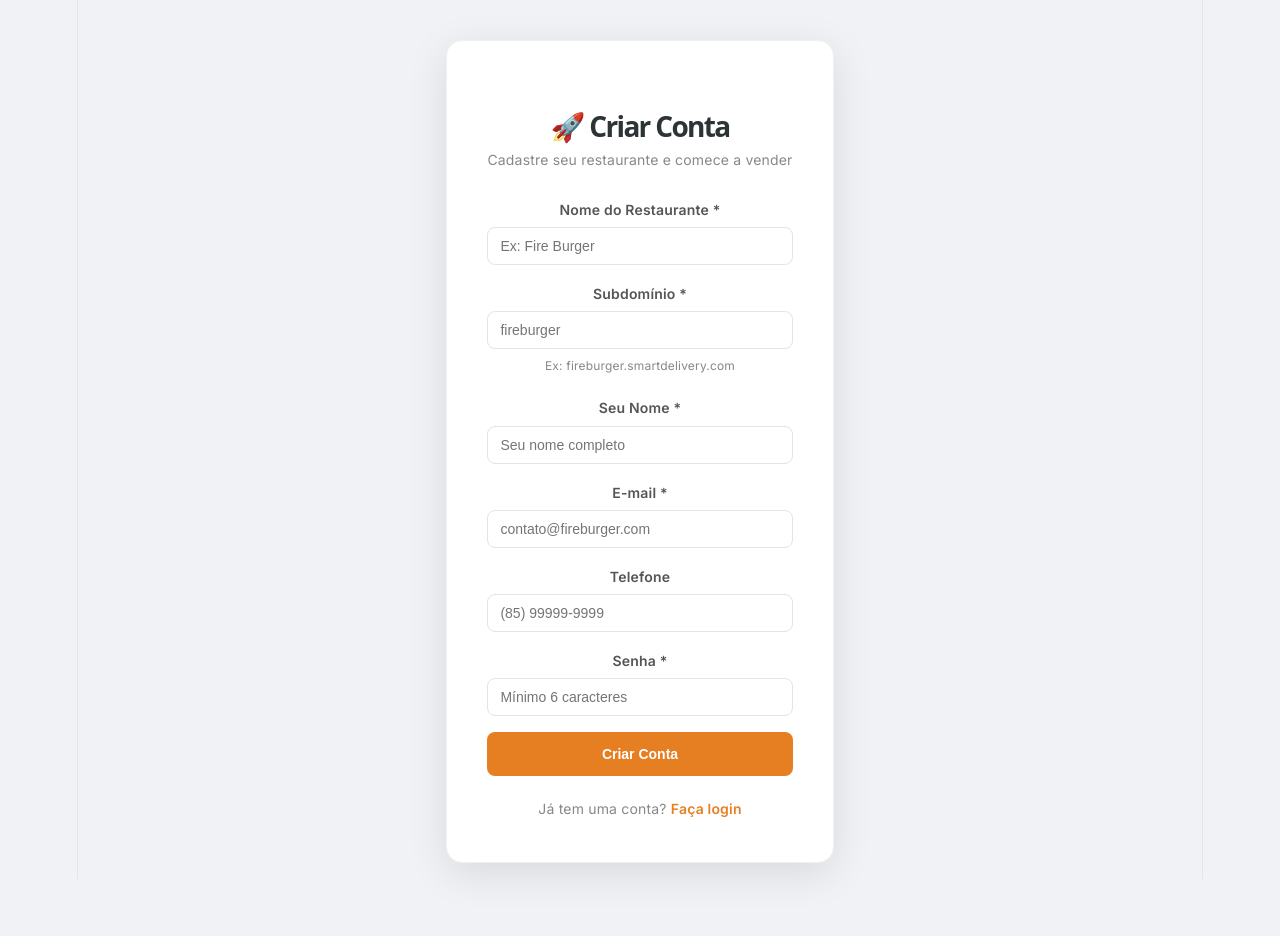
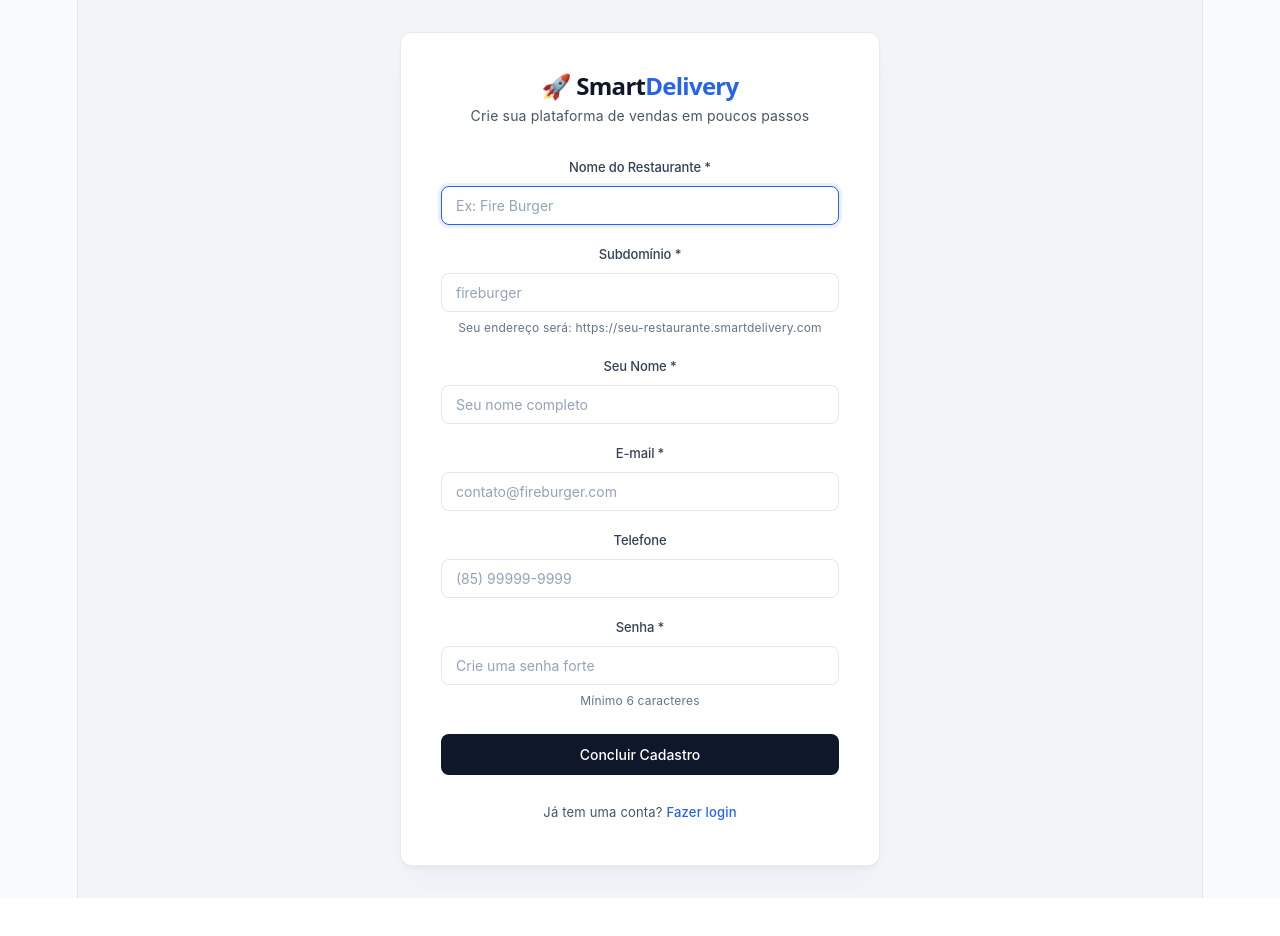
Before and after one commit to PauloMiguez/smart-delivery-saas, a React (Vite) app in the folder frontend-react/: page /register in a window 1280 px wide. Shown: the top 936 px of the page. After the commit the page ends 898 px from the top, so only its background shows below. Built offline with nearby package versions, Linux system fonts and the light colour scheme.

Commit message:
fix: corrige input do Register com StyledInput customizado
- Substitui Input do Shared/Container por StyledInput local
- Mantém estilos modernos do design system
- Adiciona font Plus Jakarta Sans
- Melhora acessibilidade com labels e IDs

```diff
--- a/frontend-react/src/components/Client/Register.jsx
+++ b/frontend-react/src/components/Client/Register.jsx
@@ -1,39 +1,125 @@
 import React, { useState } from 'react';
 import { useNavigate } from 'react-router-dom';
-import styled from 'styled-components';
+import styled, { createGlobalStyle } from 'styled-components';
 import { api } from '../../services/api';
-import { Container, Button, Input } from '../Shared/Container';
 
-const RegisterContainer = styled(Container)`
-    padding-top: 40px;
-    max-width: 500px;
+// ============================================================
+//  FONTES GLOBAIS
+// ============================================================
+const FormThemeSettings = createGlobalStyle`
+  @import url('https://fonts.googleapis.com/css2?family=Plus+Jakarta+Sans:wght@400;500;600;700&display=swap');
+
+  body {
+    font-family: 'Plus Jakarta Sans', -apple-system, BlinkMacSystemFont, "Segoe UI", Roboto, sans-serif;
+    -webkit-font-smoothing: antialiased;
+    background-color: #f8fafc;
+    margin: 0;
+    padding: 0;
+  }
+`;
+
+// ============================================================
+//  INPUT CUSTOMIZADO
+// ============================================================
+const StyledInput = styled.input`
+  font-family: 'Plus Jakarta Sans', -apple-system, BlinkMacSystemFont, "Segoe UI", Roboto, sans-serif;
+  border-radius: 8px;
+  border: 1.5px solid #e2e8f0;
+  padding: 10px 14px;
+  font-size: 14px;
+  width: 100%;
+  box-sizing: border-box;
+  transition: all 0.15s ease-in-out;
+  background: #ffffff;
+  color: #0f172a;
+  outline: none;
+
+  &::placeholder {
+    color: #94a3b8;
+    font-weight: 400;
+  }
+
+  &:hover {
+    border-color: #94a3b8;
+  }
+
+  &:focus {
+    border-color: #2563eb;
+    box-shadow: 0 0 0 3px rgba(37, 99, 235, 0.1);
+    outline: none;
+  }
+
+  &:disabled {
+    background: #f1f5f9;
+    cursor: not-allowed;
+    opacity: 0.7;
+  }
+`;
+
+// ============================================================
+//  STYLED COMPONENTS
+// ============================================================
+const RegisterContainer = styled.div`
+  display: flex;
+  justify-content: center;
+  align-items: center;
   min-height: 100vh;
-    display: flex;
-    flex-direction: column;
-    justify-content: center;
+  background-color: #f1f5f9;
+  padding: 16px;
+
+  @media (min-width: 640px) {
+    padding: 32px;
+  }
 `;
 
 const RegisterBox = styled.div`
-    background: #fff;
+  background: #ffffff;
+  padding: 24px 20px;
+  border-radius: 12px;
+  box-shadow: 0 4px 6px -1px rgba(0, 0, 0, 0.03),
+              0 2px 4px -2px rgba(0, 0, 0, 0.03),
+              0 20px 25px -5px rgba(0, 0, 0, 0.02);
+  border: 1px solid rgba(226, 232, 240, 0.8);
+  max-width: 480px;
+  width: 100%;
+  box-sizing: border-box;
+
+  @media (min-width: 480px) {
     padding: 40px;
-    border-radius: 16px;
-    box-shadow: 0 10px 40px rgba(0,0,0,0.1);
-    border: 1px solid #f0f0f0;
+  }
 `;
 
-const Title = styled.h1`
-    font-size: 28px;
+const Logo = styled.div`
+  text-align: center;
+  margin-bottom: 28px;
+
+  h1 {
+    font-size: 22px;
     font-weight: 700;
-    color: #2d3436;
-    margin-bottom: 8px;
-    text-align: center;
-`;
+    letter-spacing: -0.03em;
+    color: #0f172a;
+    margin: 0;
 
-const Subtitle = styled.p`
-    text-align: center;
-    color: #888;
+    span {
+      color: #2563eb;
+    }
+
+    @media (min-width: 480px) {
+      font-size: 24px;
+    }
+  }
+
+  p {
+    color: #475569;
+    font-size: 13px;
+    font-weight: 400;
+    line-height: 1.5;
+    margin: 6px 0 0 0;
+
+    @media (min-width: 480px) {
       font-size: 14px;
-    margin-bottom: 24px;
+    }
+  }
 `;
 
 const Form = styled.form`
@@ -45,55 +131,103 @@
 const FormGroup = styled.div`
   display: flex;
   flex-direction: column;
-    gap: 4px;
+  gap: 6px;
 
   label {
-        font-weight: 600;
-        font-size: 14px;
-        color: #555;
+    font-weight: 500;
+    font-size: 13px;
+    color: #334155;
+    letter-spacing: -0.01em;
   }
 
   small {
-        color: #888;
+    color: #64748b;
     font-size: 12px;
+    line-height: 1.4;
+    margin-top: 2px;
+  }
+`;
+
+const SubmitButton = styled.button`
+  font-family: 'Plus Jakarta Sans', -apple-system, BlinkMacSystemFont, "Segoe UI", Roboto, sans-serif;
+  font-weight: 500;
+  font-size: 14px;
+  background-color: #0f172a;
+  color: #ffffff;
+  border: none;
+  border-radius: 8px;
+  padding: 12px;
+  width: 100%;
+  box-sizing: border-box;
+  cursor: pointer;
+  transition: all 0.2s ease-in-out;
+  margin-top: 8px;
+
+  &:hover:not(:disabled) {
+    background-color: #1e293b;
+    transform: translateY(-1px);
+    box-shadow: 0 4px 12px rgba(15, 23, 42, 0.15);
+  }
+
+  &:active:not(:disabled) {
+    transform: translateY(0);
+    box-shadow: none;
+  }
+
+  &:focus-visible {
+    outline: 2px solid #2563eb;
+    outline-offset: 2px;
+  }
+
+  &:disabled {
+    background-color: #94a3b8;
+    cursor: not-allowed;
+    transform: none;
+    box-shadow: none;
   }
 `;
 
 const ErrorMessage = styled.div`
-    background: #fdedec;
-    color: #e74c3c;
-    padding: 10px 12px;
+  background: #fef2f2;
+  color: #991b1b;
+  padding: 12px 14px;
   border-radius: 8px;
-    font-size: 14px;
-    border-left: 3px solid #e74c3c;
-`;
-
-const SuccessMessage = styled.div`
-    background: #eafaf1;
-    color: #27ae60;
-    padding: 10px 12px;
-    border-radius: 8px;
-    font-size: 14px;
-    border-left: 3px solid #27ae60;
+  font-size: 13px;
+  font-weight: 500;
+  border: 1px solid #fee2e2;
+  display: flex;
+  align-items: center;
+  gap: 8px;
 `;
 
 const Footer = styled.div`
   text-align: center;
-    margin-top: 20px;
-    font-size: 14px;
-    color: #888;
+  margin-top: 24px;
+  font-size: 13px;
+  color: #475569;
 
   a {
-        color: #e67e22;
+    color: #2563eb;
     text-decoration: none;
-        font-weight: 600;
+    font-weight: 500;
+    transition: color 0.15s ease-in-out;
 
     &:hover {
+      color: #1d4ed8;
       text-decoration: underline;
+    }
+
+    &:focus-visible {
+      outline: 2px solid #2563eb;
+      outline-offset: 2px;
+      border-radius: 4px;
     }
   }
 `;
 
+// ============================================================
+//  COMPONENTE PRINCIPAL
+// ============================================================
 const Register = () => {
     const navigate = useNavigate();
     const [formData, setFormData] = useState({
@@ -106,7 +240,6 @@
     });
     const [loading, setLoading] = useState(false);
     const [error, setError] = useState('');
-    const [success, setSuccess] = useState(false);
 
     const handleChange = (e) => {
         const { name, value } = e.target;
@@ -117,55 +250,55 @@
         e.preventDefault();
         setLoading(true);
         setError('');
-        setSuccess(false);
 
         try {
             const response = await api.post('/auth/register', formData);
 
             if (response.data.success) {
-                const { token, user, subdomain } = response.data.data;
-                const tenantId = user.tenantId || subdomain;
-
+                const { token, tenantId } = response.data.data;
                 localStorage.setItem('token', token);
                 localStorage.setItem('tenant', tenantId);
-                setSuccess(true);
 
-                setTimeout(() => {
                 navigate('/admin?tenant=' + tenantId);
-                }, 2000);
             }
         } catch (error) {
-            setError(error.response?.data?.error || 'Erro ao cadastrar');
+            setError(error.response?.data?.error || 'Erro ao cadastrar sua conta. Tente novamente.');
         } finally {
             setLoading(false);
         }
     };
 
     return (
+        <>
+            <FormThemeSettings />
             <RegisterContainer>
                 <RegisterBox>
-                <Title>🚀 Criar Conta</Title>
-                <Subtitle>Cadastre seu restaurante e comece a vender</Subtitle>
-
-                {error && <ErrorMessage>{error}</ErrorMessage>}
-                {success && <SuccessMessage>✅ Restaurante cadastrado com sucesso! Redirecionando...</SuccessMessage>}
+                    <Logo>
+                        <h1>🚀 Smart<span>Delivery</span></h1>
+                        <p>Crie sua plataforma de vendas em poucos passos</p>
+                    </Logo>
 
                     <Form onSubmit={handleSubmit}>
+                        {error && <ErrorMessage>⚠️ {error}</ErrorMessage>}
+
                         <FormGroup>
-                        <label>Nome do Restaurante *</label>
-                        <Input
+                            <label htmlFor="restaurantName">Nome do Restaurante *</label>
+                            <StyledInput
+                                id="restaurantName"
                                 type="text"
                                 name="restaurantName"
                                 value={formData.restaurantName}
                                 onChange={handleChange}
                                 placeholder="Ex: Fire Burger"
                                 required
+                                autoFocus
                             />
                         </FormGroup>
 
                         <FormGroup>
-                        <label>Subdomínio *</label>
-                        <Input
+                            <label htmlFor="subdomain">Subdomínio *</label>
+                            <StyledInput
+                                id="subdomain"
                                 type="text"
                                 name="subdomain"
                                 value={formData.subdomain}
@@ -173,12 +306,13 @@
                                 placeholder="fireburger"
                                 required
                             />
-                        <small>Ex: fireburger.smartdelivery.com</small>
+                            <small>Seu endereço será: https://{formData.subdomain || 'seu-restaurante'}.smartdelivery.com</small>
                         </FormGroup>
 
                         <FormGroup>
-                        <label>Seu Nome *</label>
-                        <Input
+                            <label htmlFor="ownerName">Seu Nome *</label>
+                            <StyledInput
+                                id="ownerName"
                                 type="text"
                                 name="ownerName"
                                 value={formData.ownerName}
@@ -189,8 +323,9 @@
                         </FormGroup>
 
                         <FormGroup>
-                        <label>E-mail *</label>
-                        <Input
+                            <label htmlFor="email">E-mail *</label>
+                            <StyledInput
+                                id="email"
                                 type="email"
                                 name="email"
                                 value={formData.email}
@@ -201,8 +336,9 @@
                         </FormGroup>
 
                         <FormGroup>
-                        <label>Telefone</label>
-                        <Input
+                            <label htmlFor="phone">Telefone</label>
+                            <StyledInput
+                                id="phone"
                                 type="text"
                                 name="phone"
                                 value={formData.phone}
@@ -212,28 +348,31 @@
                         </FormGroup>
 
                         <FormGroup>
-                        <label>Senha *</label>
-                        <Input
+                            <label htmlFor="password">Senha *</label>
+                            <StyledInput
+                                id="password"
                                 type="password"
                                 name="password"
                                 value={formData.password}
                                 onChange={handleChange}
-                            placeholder="Mínimo 6 caracteres"
+                                placeholder="Crie uma senha forte"
                                 required
                                 minLength="6"
                             />
+                            <small>Mínimo 6 caracteres</small>
                         </FormGroup>
 
-                    <Button primary disabled={loading} style={{ padding: '14px' }}>
-                        {loading ? 'Cadastrando...' : 'Criar Conta'}
-                    </Button>
+                        <SubmitButton type="submit" disabled={loading}>
+                            {loading ? 'Criando conta...' : 'Concluir Cadastro'}
+                        </SubmitButton>
                     </Form>
 
                     <Footer>
-                    Já tem uma conta? <a href="/login">Faça login</a>
+                        Já tem uma conta? <a href="/login">Fazer login</a>
                     </Footer>
                 </RegisterBox>
             </RegisterContainer>
+        </>
     );
 };
 
```
Lines whose indentation alone changed are shown as unchanged.
